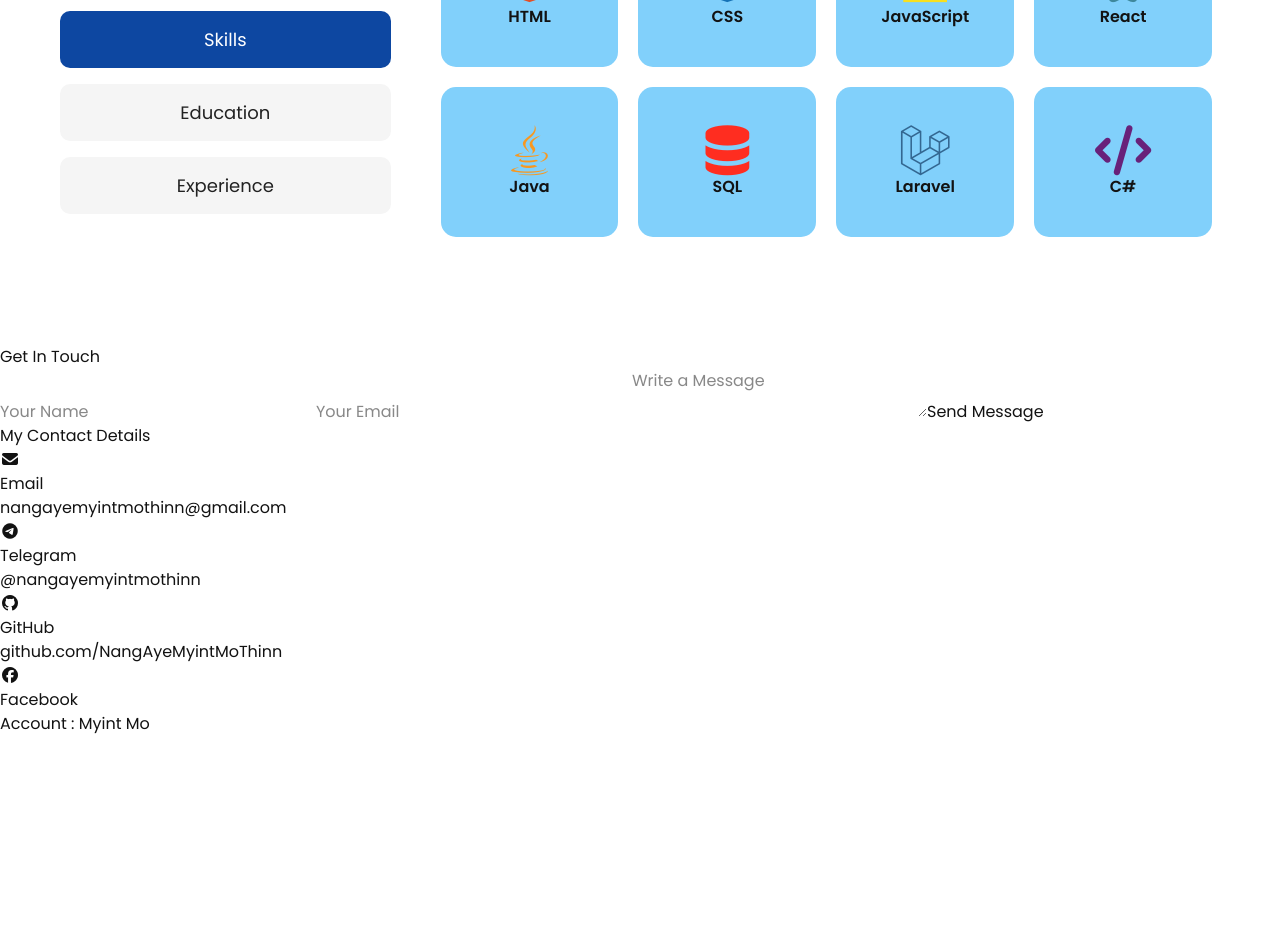
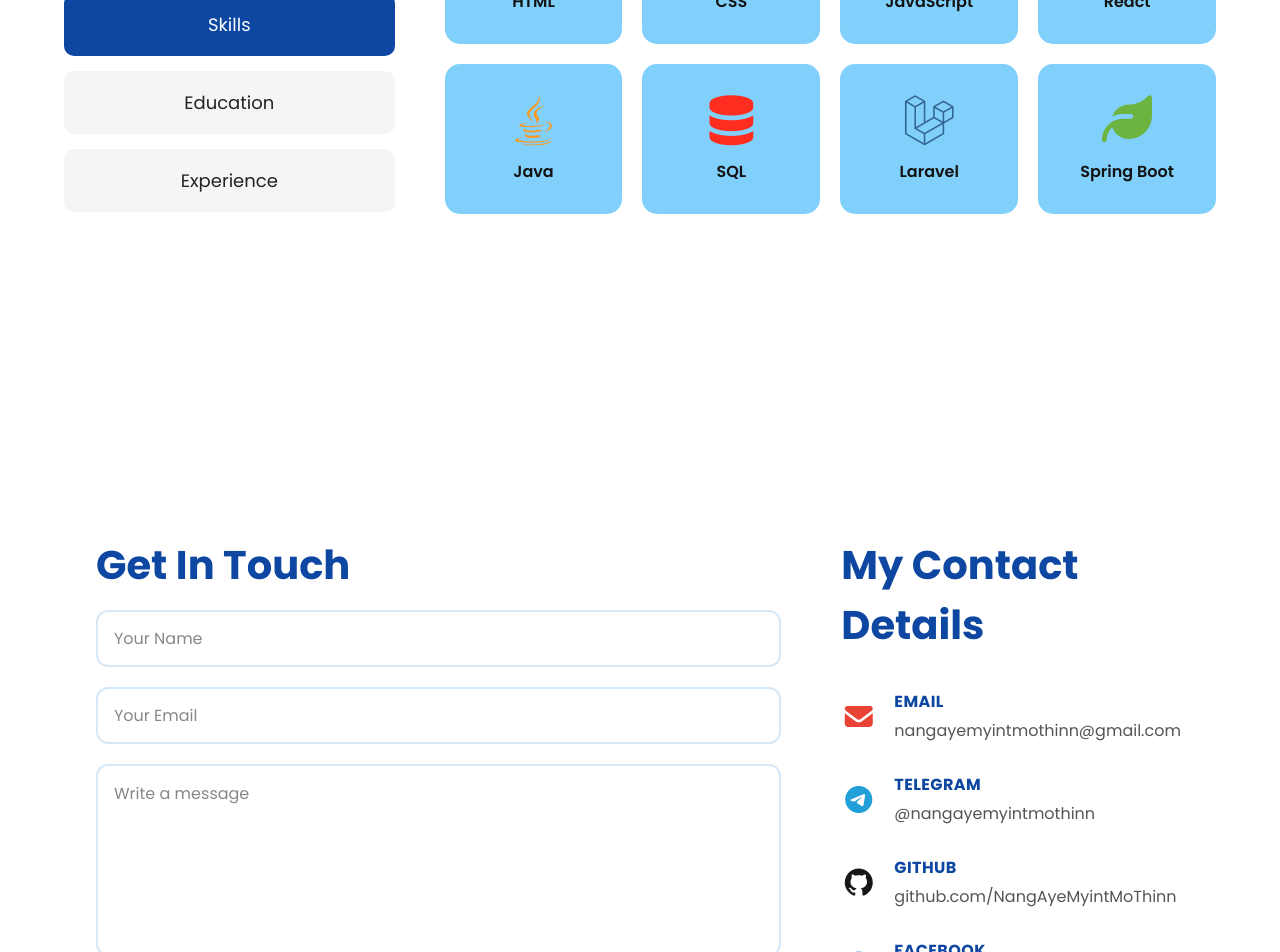
Before and after one commit to NangAyeMyintMoThinn/React_Portfolio, a React (Vite) app: page / in a window 1280 px wide. Shown: the part 1040-1992 px from the top of the page. Before the commit the page ends 1776 px from the top, so only its background shows below. Built offline with nearby package versions, Linux system fonts and the light colour scheme.

Commit message:
Contact Page updated

```diff
--- a/package.json
+++ b/package.json
@@ -10,6 +10,7 @@
     "preview": "vite preview"
   },
   "dependencies": {
+    "@emailjs/browser": "^5.0.3",
     "@fortawesome/fontawesome-free": "^7.3.1",
     "@tailwindcss/vite": "^4.3.3",
     "react": "^19.2.8",
--- a/src/components/Buttons.tsx
+++ b/src/components/Buttons.tsx
@@ -1,20 +1,29 @@
 
 type ButtonProps = {
     buttonName: string
-    onClick: () => void
-    isActive: boolean
+    onClick?: () => void
+    isActive?: boolean
+    variant?: "default" | "darkMode" | "submit"
+    type?: "button" | "submit"
 }
 
-export function Buttons({ buttonName, onClick, isActive }: ButtonProps) {
+export function Buttons({ buttonName, onClick, isActive = false, variant = "default", type = "button" }: ButtonProps) {
+    const baseStyle = "transition duration-150 cursor-pointer"
+    const styles = {
+        default: `w-full p-4.5 mb-3.75 rounded-[10px] text-[18px]
+            ${isActive
+                ? "bg-[#0D47A1] text-white"
+                : "bg-[#f5f5f5] text-[#222222] hover:bg-[#40BDFF]"
+            }`,
+        darkMode: "w-25 text-[13px] bg-[#0D47A1] text-white rounded-[30px] p-2.5 font-bold hover:text-[#0D47A1] hover:bg-[#40BDFF]",
 
+        submit: "w-[180px] p-2.5 rounded-[30px] bg-[#0D47A1] text-white font-bold hover:text-[#0D47A1] hover:bg-[#40BDFF]"
+    }
     return (
         <button
+            type={type}
             onClick={onClick}
-            className={`w-full h-14.25 p-4.5 rounded-[10px] text-[18px] transition duration-150 cursor-pointer
-                    ${isActive
-                    ? "bg-[#0D47A1] text-white"
-                    : "bg-[#f5f5f5] text-[#222222] hover:bg-[#40BDFF]"
-                }`}
+            className={`${baseStyle} ${styles[variant]}`}
 
         >{buttonName}
         </button>
--- a/src/components/Contact.tsx
+++ b/src/components/Contact.tsx
@@ -1,62 +1,89 @@
+import { useState, type FormEvent } from "react";
+import emailjs from "@emailjs/browser"
+import { Buttons } from "./Buttons";
+import { FormField } from "./FormField";
+
 export function Contact() {
+    const [isSending, setIsSending] = useState(false);
+    const handleSubmit = async (e: FormEvent<HTMLFormElement>) => {
+        e.preventDefault();
+        setIsSending(true);
+        const form = e.currentTarget;
+
+        const templateParams = {
+            form_name: (form.elements.namedItem("name") as HTMLInputElement).value,
+            form_email: (form.elements.namedItem("email") as HTMLInputElement).value,
+            message: (form.elements.namedItem("message") as HTMLTextAreaElement).value,
+        };
+        try {
+            await emailjs.send("service_3ls1d6q", "template_qk1i0d3", templateParams, "pfhOiOx0dCbv8uV-X");
+            alert("Message send successfully!");
+            form.reset();
+        } catch (error) {
+            console.error("EmailJS error: ", error);
+            alert("Failed to send message. Please try again.")
+        } finally {
+            setIsSending(false);
+        }
+
+    };
     return (
-        <section className="contact-container animate__animated animate__fadeIn">
+        <section className=" w-[85%] h-[85vh] mt-22.5 m-auto flex justify-between gap-15">
             {/* <!-- Left Side --> */}
-            <div className="contact-form animate__animated animate__fadeInLeft">
+            <div className="flex-2">
 
-                <h1 className="animate__animated animate__fadeInDown">Get In Touch</h1>
+                <h1 className="text-[40px] text-[#0D47A1] mb-3.75 font-bold">Get In Touch</h1>
 
-                <form id="contactForm">
+                <form id="contactForm" onSubmit={handleSubmit} className="flex flex-col gap-5">
 
-                    <input type="text" id="name" placeholder="Your Name" required />
+                    <FormField id="name" placeholder="Your Name" required />
+                    <FormField type="email" id="email" placeholder="Your Email" required />
+                    <FormField id="message" placeholder="Write a message" multiline required />
 
-                    <input type="email" id="email" placeholder="Your Email" required />
+                    <Buttons buttonName={isSending ? "Sending..." : "Send Message"} variant="submit" type="submit" />
 
-                    <textarea id="message" placeholder="Write a Message" required></textarea>
-
-                    <button type="submit">Send Message</button>
                 </form>
 
             </div>
 
             {/* <!-- Right Side --> */}
-            <div className="contact-info animate__animated animate__fadeInRight">
+            <div className="flex-1">
 
-                <h1 className="animate__animated animate__fadeInDown">My Contact Details</h1>
+                <h1 className="text-[40px] text-[#0D47A1] mb-8.75 font-bold">My Contact Details</h1>
 
-                <div className="info-item animate__animated animate__fadeInUp">
-                    <i className="fa-solid fa-envelope"></i>
+                <div className="flex gap-4.5 items-center mb-7.5">
+                    <i className="text-[28px] w-12.5 fa-solid fa-envelope text-[#EA4335]"></i>
 
                     <div>
-                        <h4>Email</h4>
-                        <p>nangayemyintmothinn@gmail.com</p>
+                        <h4 className="text-[#0D47A1] mb-1.25 uppercase tracking-wide font-bold">Email</h4>
+                        <p className="text-[#555]">nangayemyintmothinn@gmail.com</p>
                     </div>
                 </div>
 
-                <div className="info-item animate__animated animate__fadeInUp">
-                    <i className="fa-brands fa-telegram"></i>
+                <div className="flex gap-4.5 items-center mb-7.5">
+                    <i className="text-[28px] w-12.5 fa-brands fa-telegram text-[#229ED9]"></i>
 
                     <div>
-                        <h4>Telegram</h4>
-                        <p>@nangayemyintmothinn</p>
+                        <h4 className="text-[#0D47A1] mb-1.25 uppercase tracking-wide font-bold">Telegram</h4>
+                        <p className="text-[#555]">@nangayemyintmothinn</p>
                     </div>
                 </div>
 
-                <div className="info-item animate__animated animate__fadeInUp">
-                    <i className="fa-brands fa-github"></i>
+                <div className="flex gap-4.5 items-center mb-7.5">
+                    <i className="text-[28px] w-12.5 fa-brands fa-github text-[#181717]"></i>
 
                     <div>
-                        <h4>GitHub</h4>
-                        <p>github.com/NangAyeMyintMoThinn</p>
+                        <h4 className="text-[#0D47A1] mb-1.25 uppercase tracking-wide font-bold">GitHub</h4>
+                        <p className="text-[#555]">github.com/NangAyeMyintMoThinn</p>
                     </div>
                 </div>
 
-                <div className="info-item animate__animated animate__fadeInUp">
-                    <i className="fa-brands fa-facebook"></i>
+                <div className="flex gap-4.5 items-center mb-7.5">
+                    <i className="text-[28px] w-12.5 fa-brands fa-facebook text-[#1877F2]"></i>
 
                     <div>
-                        <h4>Facebook</h4>
-                        <p>Account : Myint Mo</p>
+                        <h4 className="text-[#0D47A1] mb-1.25 uppercase tracking-wide font-bold">Facebook</h4>
+                        <p className="text-[#555]">Account : Myint Mo</p>
                     </div>
                 </div>
 
--- /dev/null
+++ b/src/components/FormField.tsx
@@ -0,0 +1,34 @@
+type FormFieldProps = {
+    type?: string
+    id: string
+    name?: string
+    rows?: number
+    placeholder: string
+    required?: boolean
+    multiline?: boolean
+}
+
+export function FormField({ type = "text", id, placeholder, rows, required = false, multiline = false }: FormFieldProps) {
+    if (multiline) {
+        return (
+            <textarea
+                id={id}
+                name={id}
+                rows={rows}
+                placeholder={placeholder}
+                required={required}
+                className="w-full h-48 p-4 rounded-xl border-2 border-[#d6e8f7] text-[16px] outline-0 resize-none transition duration-150 focus:border-[#40BDFF] focus:shadow-[0_0_10px_#40BDFF33]"
+            ></textarea>
+        )
+    }
+    return (
+        <input
+            type={type}
+            id={id}
+            name={id}
+            placeholder={placeholder}
+            required={required}
+            className="w-full h-14.25 p-4 rounded-xl border-2 border-[#d6e8f7] text-[16px] outline-0 transition duration-150 focus:border-[#40BDFF] focus:shadow-[0_0_10px_#40BDFF33]"
+        />
+    )
+}
--- a/src/components/NavBar.tsx
+++ b/src/components/NavBar.tsx
@@ -1,3 +1,5 @@
+import { Buttons } from "./Buttons";
+
 export function NavBar() {
     return (
         <nav className="sticky top-0 w-full h-16.25 flex justify-around items-center p-4.5 border-b-2 border-b-solid border-b-[#40BDFF] shadow-[0_2px_10px_rgba(0,0,0,0.15)] z-50 bg-white">
@@ -18,7 +20,7 @@ export function NavBar() {
                 <a className="text-[#40BDFF] min-w-12 duration-100 transition hover:scale-[1.1] hover:font-medium" href="#">About Me</a>
                 <a className="text-[#40BDFF] min-w-12 duration-100 transition hover:scale-[1.1] hover:font-medium" href="#">Contact</a>
 
-                <button className="w-25 h-8.75 text-[13px] bg-[#0D47A1] text-white rounded-[30px] p-2.5 cursor-pointer font-bold transition duration-100 hover:text-[#0D47A1] hover:bg-[#40BDFF]">Dark Mode</button>
+                <Buttons buttonName="Dark Mode" variant="darkMode" />
             </div>
 
         </nav>
--- a/src/components/Resume.tsx
+++ b/src/components/Resume.tsx
@@ -7,19 +7,19 @@ import { Skills } from './Skills'
 export function Resume() {
     const [activeSection, setActiveSection] = useState("Skills")
     return (
-        <section className='w-[90%] h-[85vh] relative top-30 left-15 flex gap-12.5'>
+        <section className='w-[90%] h-[85vh] mt-25 m-auto flex gap-12.5'>
 
-            <div className='w-[30%] flex flex-col justify-start gap-6'>
+            <div className='w-[30%]'>
                 {/* <h1 className='text-[#0D47A1] text-[42px] relative top-5 font-bold'>Why Hire Me?</h1> */}
 
-                <h1 className='text-[#0D47A1] text-[42px] font-bold'>Why Hire Me?</h1>
-                <p className='text-[#555] leading-[1.8]'>
+                <h1 className='text-[#0D47A1] text-[42px] font-bold mb-5'>Why Hire Me?</h1>
+                <p className='text-[#555] leading-[1.8] mb-7.5'>
 
                     {/* <p className='text-[#555] leading-[1.8] relative top-7.5'> */}
                     Passionate Computer Science student with experience in web
                     development, databases, software engineering, and IoT systems.
                 </p>
-                <div className='flex flex-col gap-4'>
+                <div>
                     <Buttons onClick={() => setActiveSection("Skills")} isActive={activeSection === "Skills"} buttonName='Skills' />
                     <Buttons onClick={() => setActiveSection("Education")} isActive={activeSection === "Education"} buttonName='Education' />
                     <Buttons onClick={() => setActiveSection("Experience")} isActive={activeSection === "Experience"} buttonName='Experience' />
--- a/src/components/Skills.tsx
+++ b/src/components/Skills.tsx
@@ -1,10 +1,10 @@
 export function Skills() {
     return (
-        <div id="skills" className="flex flex-col gap-6">
+        <div id="skills">
 
-            <h2 className="text-[#0D47A1] font-bold text-[40px]">My Skills</h2>
+            <h2 className="text-[#0D47A1] font-bold text-[40px] mb-5">My Skills</h2>
 
-            <p className="text-[#555]">
+            <p className="text-[#555] mb-6.25">
                 Technologies and tools that I use to build web, desktop,
                 and database applications.
             </p>
@@ -47,8 +47,8 @@ export function Skills() {
                 </div>
 
                 <div className="bg-[#81d0fb] rounded-[15px] h-37.5 flex flex-col justify-center items-center transition duration-150 hover:-translate-y-2">
-                    <i className="fa-solid fa-code text-[50px] mb-3.75 text-[#68217A]"></i>
-                    <span className="font-semibold">C#</span>
+                    <i className="fa-solid fa-leaf text-[50px] mb-3.75 text-[#6DB33F]"></i>
+                    <span className="font-semibold">Spring Boot</span>
                 </div>
 
             </div>
--- a/src/index.css
+++ b/src/index.css
@@ -17,9 +17,9 @@
 }
 
 *{
-    margin: 0;
+    /* margin: 0;
     padding: 0;
-    box-sizing: border-box;
+    box-sizing: border-box; */
     font-family: "Poppins", sans-serif;
 }
 body{
```
Also changed, not shown: src/components/Education.tsx (+6 -9 lines), src/components/Experience.tsx (+55 -30 lines), 1 other file (tests, documents, lock files or other folders).
